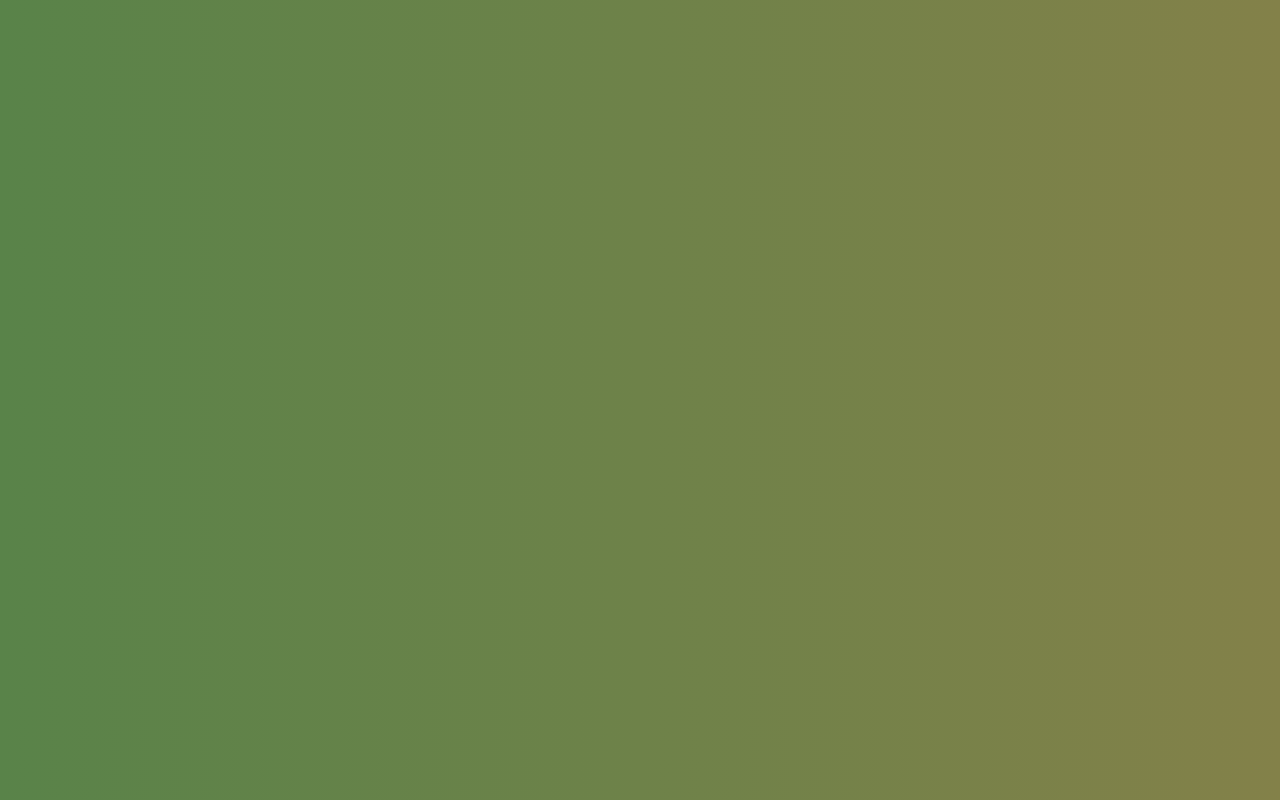
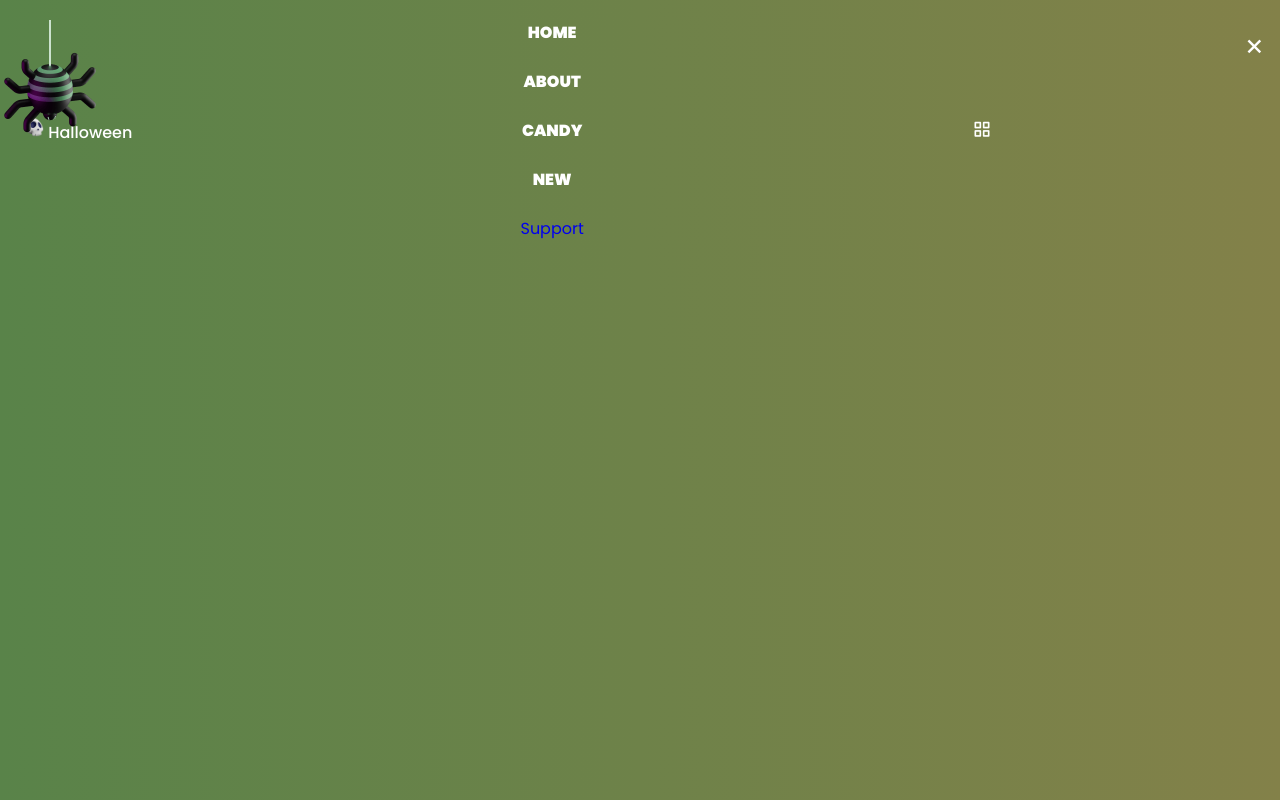
Before and after one commit to mehedi609/html-scss-boilarplate-with-live-server, a website: page index.html in a window 1280 px wide. Drawn offline with nearby package versions, Linux system fonts and the light colour scheme.

Commit message:
navbar done

```diff
--- a/SCSS/base/_helpers.scss
+++ b/SCSS/base/_helpers.scss
@@ -1,7 +1,7 @@
 // -----------------------------------------------------------------------------
 // This file contains CSS helper classes.
 // -----------------------------------------------------------------------------
-
+@use "sass:map";
 /**
  * Clear inner floats
  */
@@ -10,3 +10,41 @@
   content: "";
   display: table;
 }
+
+.d-flex {
+  display: flex;
+}
+
+$align-items: (
+  start: flex-start,
+  end: flex-end,
+  center: center,
+);
+
+$justify-content: (
+  between: space-between,
+  around: space-around,
+);
+
+$column-directions: (
+  column-reverse: column-reverse,
+  column: column,
+);
+
+@each $key, $value in $align-items {
+  .align-items-#{$key} {
+    align-items: $value;
+  }
+}
+
+@each $key, $value in map.merge($align-items, $justify-content) {
+  .justify-content-#{$key} {
+    justify-content: $value;
+  }
+}
+
+@each $key, $value in $column-directions {
+  .flex-direction-#{$key} {
+    flex-direction: $value;
+  }
+}
--- a/SCSS/components/_grid.scss
+++ b/SCSS/components/_grid.scss
@@ -3,15 +3,15 @@
 
 .section {
   padding: 4.5rem 0 2rem;
-}
 
-.section__title {
-  font-size: v.$h2-font-size;
-  margin-bottom: v.$mb-2;
-  text-align: center;
+  &__title {
+    font-size: v.$h2-font-size;
+    margin-bottom: v.$mb-2;
+    text-align: center;
 
-  @include m.media-breakpoint-up(lg) {
-    font-size: v.$h2-font-size-lg;
+    @include m.media-breakpoint-up(lg) {
+      font-size: v.$h2-font-size-lg;
+    }
   }
 }
 
--- a/SCSS/components/_index.scss
+++ b/SCSS/components/_index.scss
@@ -1 +1,2 @@
 @forward "button";
+@forward "grid";
--- a/SCSS/layout/_header.scss
+++ b/SCSS/layout/_header.scss
@@ -1,3 +1,14 @@
 // -----------------------------------------------------------------------------
 // This file contains all styles related to the header of the site/application.
 // -----------------------------------------------------------------------------
+
+@use "../abstracts/variables" as v;
+
+.header {
+  width: 100%;
+  position: fixed;
+  background: v.$body-color;
+  top: 20px;
+  left: 0;
+  z-index: v.$z-fixed;
+}
--- a/SCSS/layout/_index.scss
+++ b/SCSS/layout/_index.scss
@@ -1,2 +1,3 @@
 @forward "header";
 @forward "footer";
+@forward "nav";
--- /dev/null
+++ b/SCSS/layout/_nav.scss
@@ -0,0 +1,71 @@
+@use "../abstracts/variables" as v;
+@use "../abstracts/mixins" as m;
+
+.nav {
+  &__logo {
+    column-gap: 0.5rem;
+    font-weight: v.$font-medium;
+    &-img {
+      width: 1.25rem;
+    }
+  }
+
+  @include m.media-breakpoint-down(md) {
+    &__menu {
+      position: fixed;
+      width: 100%;
+      background: v.$container-color;
+      top: -150%;
+      left: 0;
+      padding: 3.5rem 0;
+      border-radius: 0 0 1.5rem 1.5rem;
+      z-index: v.$z-fixed;
+      transition: 0.4s all ease-in-out;
+    }
+  }
+
+  &__list {
+    row-gap: 1.5rem;
+  }
+
+  &__link {
+    text-transform: uppercase;
+    font-weight: v.$font-black;
+    transition: 0.4s all ease-in-out;
+
+    &:hover {
+      color: v.$text-color;
+    }
+  }
+
+  &__close {
+    font-size: 1.8rem;
+    position: absolute;
+    top: 0.5rem;
+    right: 0.7rem;
+    cursor: pointer;
+  }
+
+  &__img {
+    width: 100px;
+    position: absolute;
+    top: 0;
+    left: 0;
+  }
+
+  &__toggle {
+    font-size: 1.25rem;
+    cursor: pointer;
+  }
+
+  &__link,
+  &__logo,
+  &__toggle,
+  &__close {
+    color: v.$title-color;
+  }
+}
+
+.show-menu {
+  top: 0;
+}
--- a/assets/js/main.js
+++ b/assets/js/main.js
@@ -1,22 +1,42 @@
-/*=============== SHOW MENU ===============*/
+/*==================== SHOW MENU ====================*/
+const navMenu = document.getElementById("nav-menu");
+const navToggle = document.getElementById("nav-toggle");
+const navClose = document.getElementById("nav-close");
 
+/*===== MENU SHOW =====*/
+/* Validate if constant exists */
+if (navToggle) {
+  navToggle.addEventListener("click", () => {
+    navMenu.classList.add("show-menu");
+  });
+}
 
-/*=============== REMOVE MENU MOBILE ===============*/
+/*===== MENU HIDDEN =====*/
+/* Validate if constant exists */
+if (navClose) {
+  navClose.addEventListener("click", () => {
+    navMenu.classList.remove("show-menu");
+  });
+}
 
+/*==================== REMOVE MENU MOBILE ====================*/
+const navLink = document.querySelectorAll(".nav__link");
+
+function linkAction() {
+  const navMenu = document.getElementById("nav-menu");
+  // When we click on each nav__link, we remove the show-menu class
+  navMenu.classList.remove("show-menu");
+}
+navLink.forEach((n) => n.addEventListener("click", linkAction));
 
 /*=============== HOME SWIPER ===============*/
 
-
 /*=============== CHANGE BACKGROUND HEADER ===============*/
-
 
 /*=============== NEW SWIPER ===============*/
 
-
 /*=============== SCROLL SECTIONS ACTIVE LINK ===============*/
-
 
 /*=============== SHOW SCROLL UP ===============*/
 
-
 /*=============== SCROLL REVEAL ANIMATION ===============*/
--- a/index.html
+++ b/index.html
@@ -27,7 +27,45 @@
   </head>
   <body>
     <!--==================== HEADER ====================-->
-    <header class="header" id="header"></header>
+    <header class="header" id="header">
+      <nav
+        class="nav container d-flex justify-content-between align-items-center"
+      >
+        <a href="#" class="nav__logo">
+          <img src="assets/img/logo.png" alt="logo" class="nav__logo-img" />
+          Halloween
+        </a>
+
+        <div class="nav__menu" id="nav-menu">
+          <ul class="nav__list d-flex flex-direction-column align-items-center">
+            <li class="nav__item">
+              <a href="#home" class="nav__link">Home</a>
+            </li>
+            <li class="nav__item">
+              <a href="#about" class="nav__link">About</a>
+            </li>
+            <li class="nav__item">
+              <a href="#trick" class="nav__link">Candy</a>
+            </li>
+            <li class="nav__item">
+              <a href="#new" class="nav__link">New</a>
+            </li>
+
+            <a href="#" class="button button--ghost">Support</a>
+          </ul>
+
+          <div class="nav__close" id="nav-close">
+            <i class="bx bx-x"></i>
+          </div>
+
+          <img src="assets/img/nav-img.png" alt="nav-img" class="nav__img" />
+        </div>
+
+        <div class="nav__toggle" id="nav-toggle">
+          <i class="bx bx-grid-alt"></i>
+        </div>
+      </nav>
+    </header>
 
     <main class="main">
       <!--==================== HOME ====================-->
```
Also changed, not shown: assets/css/styles.css, 1 other file.
